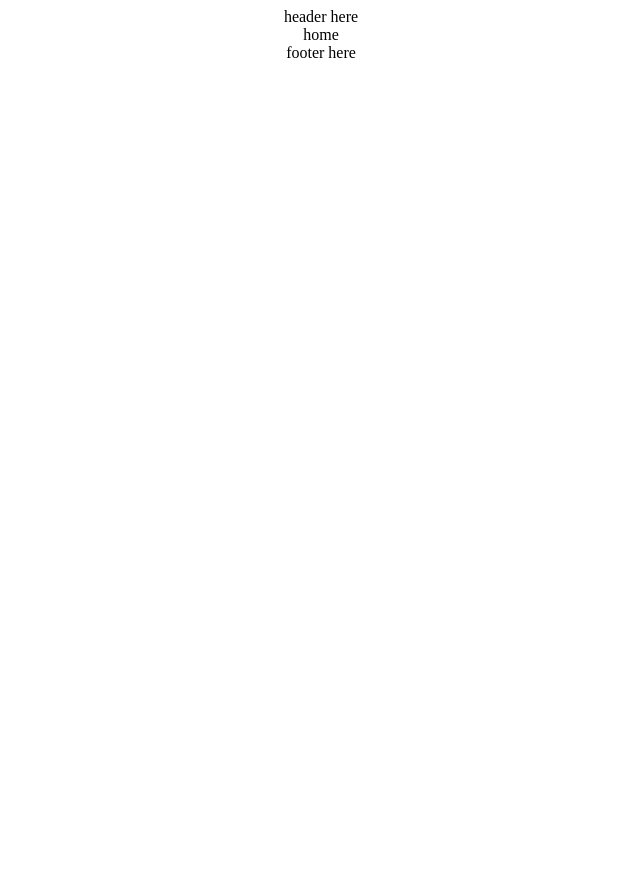
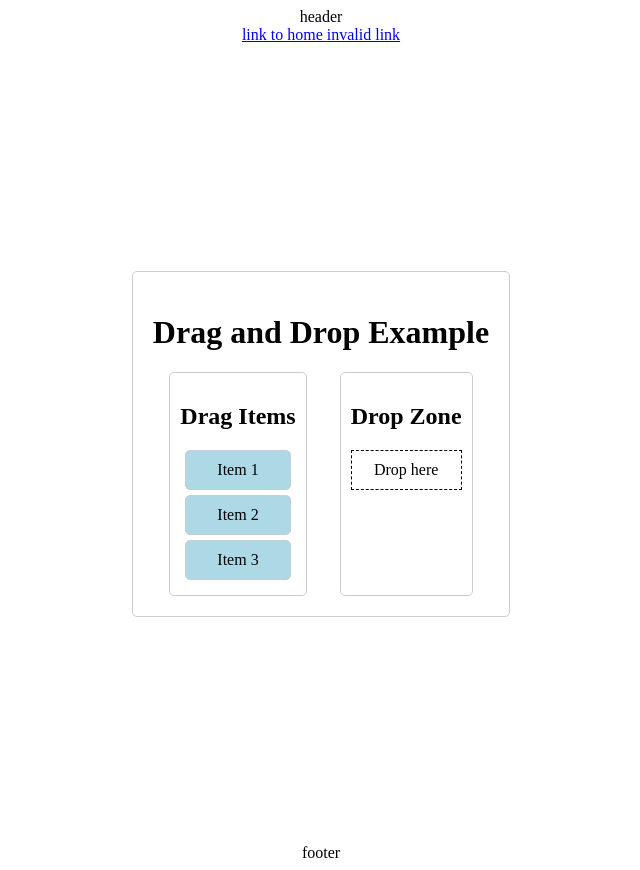
Before and after one commit to rorour/VordliHelper, a React (Create React App) app in the folder vordli-helper/: page / in a window 1280 px wide. Shown: the whole page, without its empty margins (319-959 px from the left). Before the commit the page ends 800 px from the top, so only its background shows below. Built offline with nearby package versions, Linux system fonts and the light colour scheme.

Commit message:
ckp basic dnd

```diff
--- a/vordli-helper/package.json
+++ b/vordli-helper/package.json
@@ -7,6 +7,8 @@
     "@testing-library/react": "^13.4.0",
     "@testing-library/user-event": "^13.5.0",
     "react": "^18.3.1",
+    "react-dnd": "^16.0.1",
+    "react-dnd-html5-backend": "^16.0.1",
     "react-dom": "^18.3.1",
     "react-router-dom": "^6.28.0",
     "react-scripts": "5.0.1",
--- /dev/null
+++ b/vordli-helper/src/DragItem.js
@@ -0,0 +1,30 @@
+//DragItem.js adapted from https://www.geeksforgeeks.org/implement-drag-and-drop-using-react-component/
+import { useDrag } from 'react-dnd';
+
+const DragItem = ({ name }) => {
+    const [{ isDragging }, drag] = useDrag(() => ({
+        type: 'item',
+        item: { name },
+        collect: (monitor) => ({
+            isDragging: monitor.isDragging(),
+        }),
+    }));
+
+    return (
+        <div
+            ref={drag}
+            style={{
+                opacity: isDragging ? 0.5 : 1,
+                cursor: 'move',
+                border: '1px solid #ccc',
+                padding: '10px',
+                borderRadius: '5px',
+                margin: '5px',
+                backgroundColor: 'lightblue',
+            }}>
+            {name}
+        </div>
+    );
+};
+
+export default DragItem;
--- /dev/null
+++ b/vordli-helper/src/DropZone.js
@@ -0,0 +1,25 @@
+// DropZone.js adapted from https://www.geeksforgeeks.org/implement-drag-and-drop-using-react-component/
+import { useDrop } from 'react-dnd';
+
+const DropZone = ({ onDrop }) => {
+    const [{ isOver }, drop] = useDrop(() => ({
+        accept: 'item',
+        drop: (item) => onDrop(item),
+        collect: (monitor) => ({
+            isOver: monitor.isOver(),
+        }),
+    }));
+
+    return (
+        <div
+            ref={drop}
+            style={{
+                border: `1px dashed ${isOver ? 'green' : 'black'}`,
+                padding: '10px',
+            }}>
+            Drop here
+        </div>
+    );
+};
+
+export default DropZone;
--- a/vordli-helper/src/Home.js
+++ b/vordli-helper/src/Home.js
@@ -1,6 +1,98 @@
+import { useEffect, useState } from 'react';
+import { DndProvider } from 'react-dnd';
+import { HTML5Backend } from 'react-dnd-html5-backend';
+import DragItem from './DragItem';
+import DropZone from './DropZone';
+
 const Home = () => {
     return (
-        <div>home</div>
+        <div>
+            <QueryBuilder />
+        </div>
+     );
+}
+
+const QueryBuilder = () => {
+    const [droppedItems, setDroppedItems] = useState([]);
+
+    useEffect(() => {
+        console.log(droppedItems)
+     }, [droppedItems])
+
+    const handleDrop = (item) => {
+        setDroppedItems((prevItems) => [...prevItems, item]);
+    };
+
+    const handleRemoveItem = (index) => {
+        const updatedItems = [...droppedItems];
+        updatedItems.splice(index, 1);
+        setDroppedItems(updatedItems);
+    };
+
+    return (
+        <DndProvider backend={HTML5Backend}>
+            <div style={{
+                display: 'flex',
+                justifyContent: 'center',
+                alignItems: 'center',
+                height: '100vh'
+            }}>
+                <div style={{
+                    border: '1px solid #ccc',
+                    padding: '20px',
+                    borderRadius: '5px'
+                }}>
+                    <h1>Drag and Drop Example</h1>
+                    <div style={{
+                        display: 'flex',
+                        justifyContent: 'space-around'
+                    }}>
+                        <div style={{
+                            border: '1px solid #ccc',
+                            padding: '10px', borderRadius: '5px'
+                        }}>
+                            <h2>Drag Items</h2>
+                            <DragItem name="Item 1" />
+                            <DragItem name="Item 2" />
+                            <DragItem name="Item 3" />
+                        </div>
+                        <div style={{
+                            border: '1px solid #ccc',
+                            padding: '10px', borderRadius: '5px'
+                        }}>
+                            <h2>Drop Zone</h2>
+                            <DropZone onDrop={handleDrop} />
+                            {droppedItems.map((item, index) => (
+                                <div
+                                    key={index}
+                                    style={{
+                                        border: '1px solid #ccc',
+                                        padding: '10px',
+                                        borderRadius: '5px',
+                                        marginTop: '10px',
+                                        backgroundColor: 'lightblue',
+                                        display: 'flex',
+                                        justifyContent: 'space-between',
+                                        alignItems: 'center',
+                                    }}>
+                                    <p>{item.name}</p>
+                                    <button onClick={
+                                        () => handleRemoveItem(index)}>
+                                        Remove
+                                    </button>
+                                </div>
+                            ))}
+                        </div>
+                    </div>
+                </div>
+            </div>
+        </DndProvider>
+    );
+}
+
+const Solutions = () => {
+    return (
+        <div>Solutions here</div>
      );
 }
 
--- a/vordli-helper/src/Layout.js
+++ b/vordli-helper/src/Layout.js
@@ -1,11 +1,29 @@
-import { Outlet } from 'react-router-dom'
+import { Link, Outlet } from 'react-router-dom'
 
 const Layout = () => {
     return (
         <div>
-            <div>header here</div>
+            <Header />
             <Outlet />
-            <div>footer here</div>
+            <Footer />
+        </div>
+     );
+}
+
+const Header = () => {
+    return (
+        <div>
+            <div>header</div>
+            <Link to='/'>link to home </Link>
+            <Link to='/bbb'>invalid link</Link>
+        </div>
+     );
+}
+
+const Footer = () => {
+    return (
+        <div>
+            <div>footer</div>
         </div>
      );
 }
```
Also changed, not shown: 1 other file (tests, documents, lock files or other folders).
